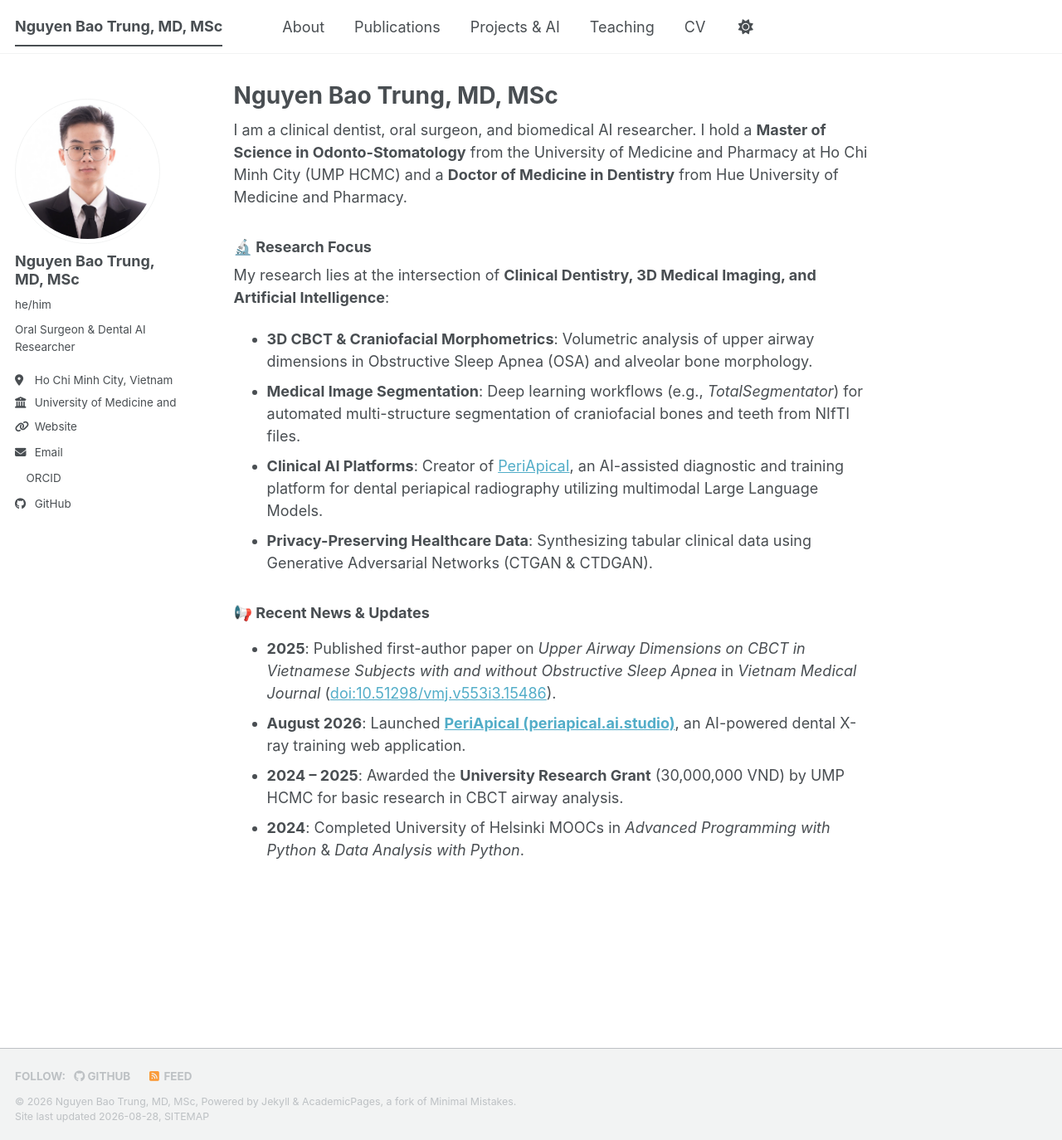
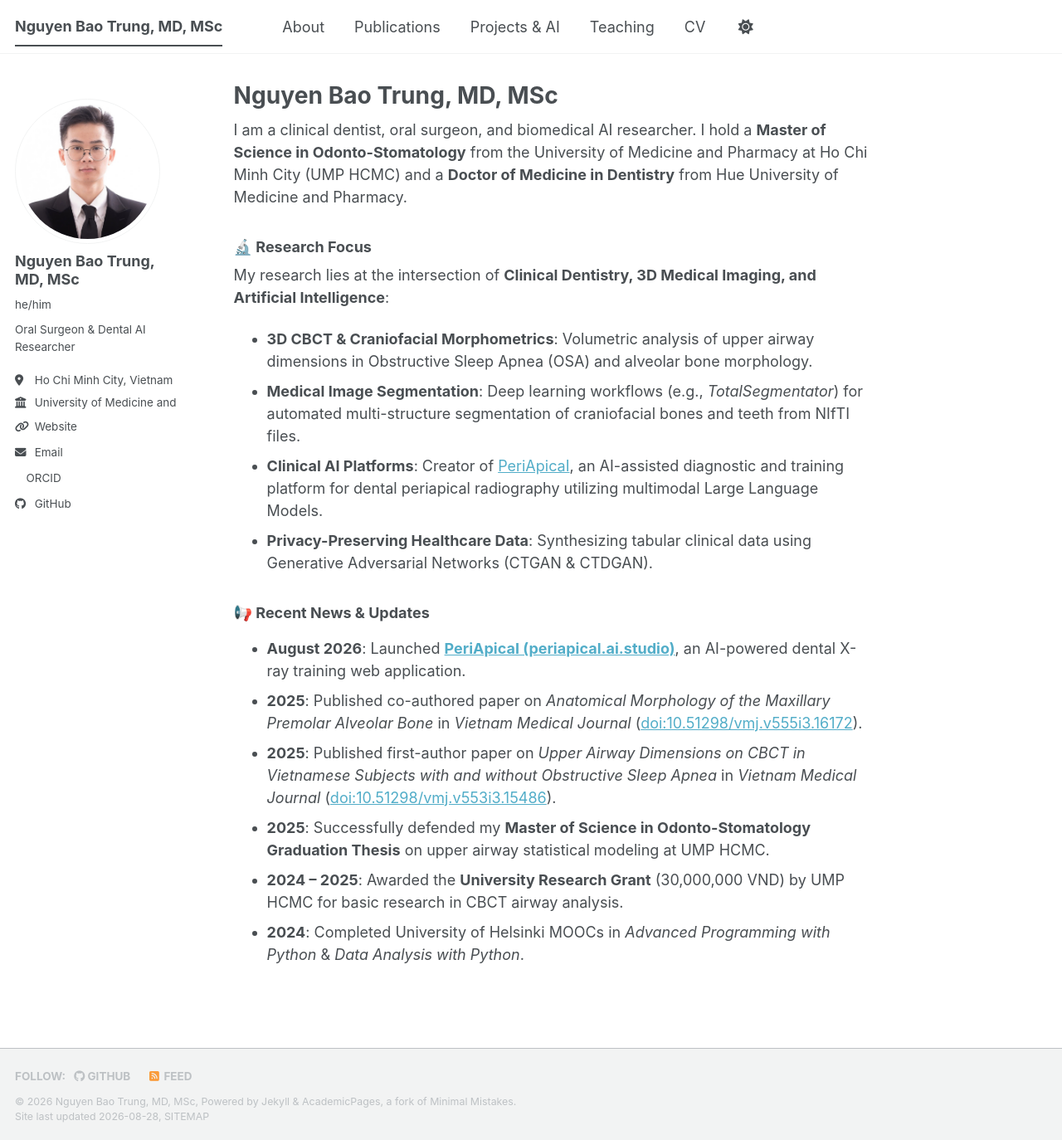
Before and after one commit to trungnb/trungnb.github.io, a Jekyll site: the page built from _pages/about.md, in a window 1280 px wide and 1374 px high. Shown: the whole window at 83% size. Built offline with Jekyll 4.4.1, drawn with Linux system fonts in a browser that asks for light colours; a style sheet for code colours, icons or effects is not loaded.

Commit message:
Sort recent news chronologically and add missing events

```diff
--- a/_pages/about.md
+++ b/_pages/about.md
@@ -19,7 +19,9 @@ My research lies at the intersection of **Clinical Dentistry, 3D Medical Imaging
 * **Privacy-Preserving Healthcare Data**: Synthesizing tabular clinical data using Generative Adversarial Networks (CTGAN & CTDGAN).
 
 ### 📢 Recent News & Updates
+* **August 2026**: Launched **[PeriApicaI (periapical.ai.studio)](https://periapical.ai.studio)**, an AI-powered dental X-ray training web application.
+* **2025**: Published co-authored paper on *Anatomical Morphology of the Maxillary Premolar Alveolar Bone* in *Vietnam Medical Journal* ([doi:10.51298/vmj.v555i3.16172](https://doi.org/10.51298/vmj.v555i3.16172)).
 * **2025**: Published first-author paper on *Upper Airway Dimensions on CBCT in Vietnamese Subjects with and without Obstructive Sleep Apnea* in *Vietnam Medical Journal* ([doi:10.51298/vmj.v553i3.15486](https://doi.org/10.51298/vmj.v553i3.15486)).
-* **August 2026**: Launched **[PeriApicaI (periapical.ai.studio)](https://periapical.ai.studio)**, an AI-powered dental X-ray training web application.
+* **2025**: Successfully defended my **Master of Science in Odonto-Stomatology Graduation Thesis** on upper airway statistical modeling at UMP HCMC.
 * **2024 – 2025**: Awarded the **University Research Grant** (30,000,000 VND) by UMP HCMC for basic research in CBCT airway analysis.
 * **2024**: Completed University of Helsinki MOOCs in *Advanced Programming with Python* & *Data Analysis with Python*.
```
